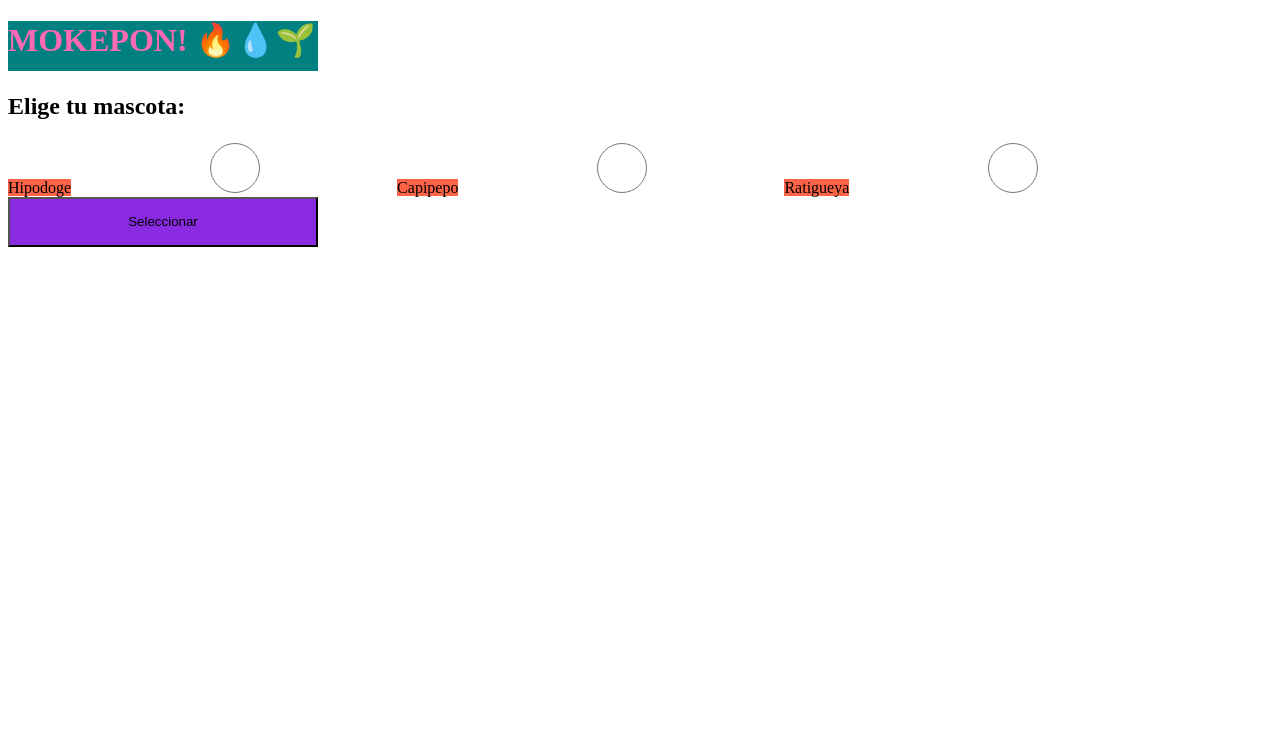
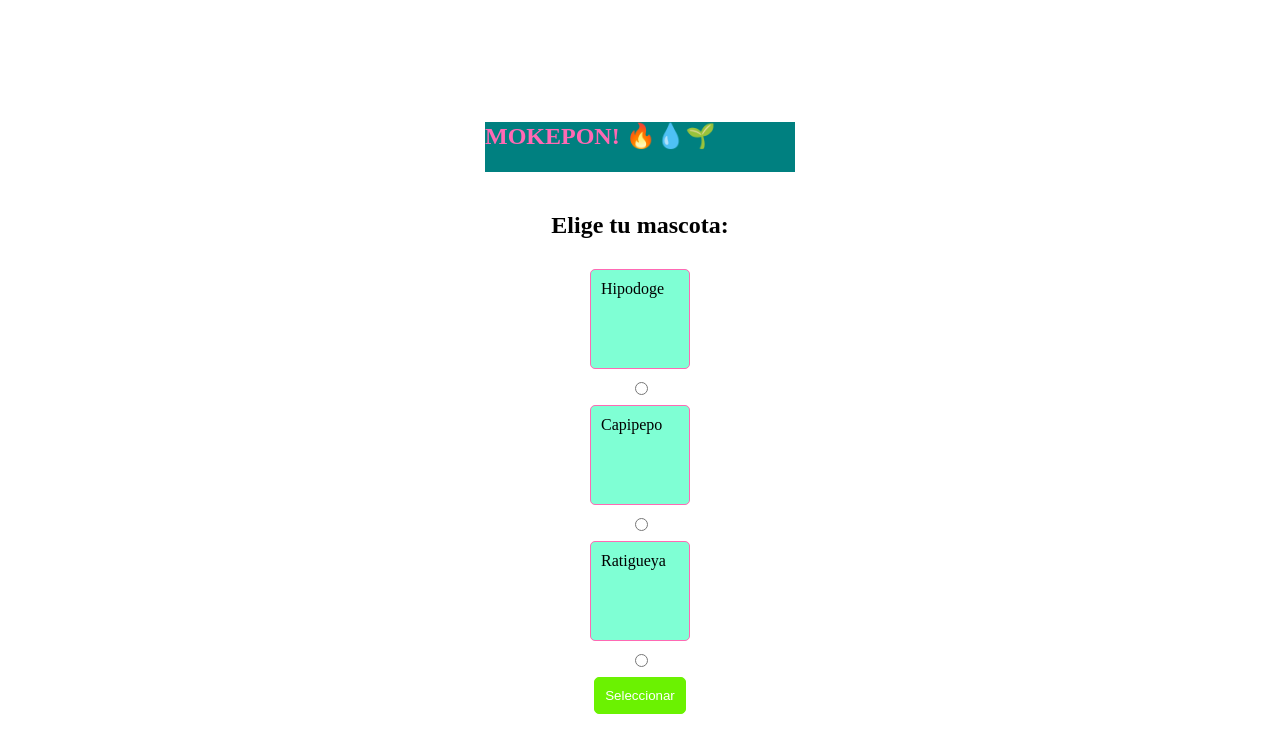
Before and after one commit to santiagodevco/ProgramacionBasica, a plain HTML site: page programar/mokepon.html in a window 1280 px wide. Drawn offline with Linux system fonts and the light colour scheme.

Commit message:
Se agregan primeros estilos css

```diff
--- a/programar/mokepon.html
+++ b/programar/mokepon.html
@@ -9,24 +9,26 @@
     <script src="./script/mokepon.js"></script>
 </head>
 <body>
-    <h1 id="titulo" class="title">MOKEPON! 🔥💧🌱</h1>
+    <section id="seleccionar-mascota">
+        <h1 id="titulo" class="title">MOKEPON! 🔥💧🌱</h1>
 
-    <section id="seleccionar-mascota">
         <h2>Elige tu mascota: </h2>
 
-        <label for="hipodoge">Hipodoge</label>
+        <label class="tarjeta-de-mokepon" for="hipodoge">Hipodoge</label>
         <input type="radio" id="hipodoge" name="mascota">
 
-        <label for="capipepo">Capipepo</label>
+        <label class="tarjeta-de-mokepon" for="capipepo">Capipepo</label>
         <input type="radio" id="capipepo" name="mascota">
 
-        <label for="ratigueya">Ratigueya</label>
+        <label class="tarjeta-de-mokepon" for="ratigueya">Ratigueya</label>
         <input type="radio" id="ratigueya" name="mascota">
 
-        <button id="boton-mascota">Seleccionar</button>
+        <button class="boton" id="boton-mascota">Seleccionar</button>
     </section>
 
     <section id="seleccionar-ataque">
+        <h1 id="titulo" class="title">MOKEPON! 🔥💧🌱</h1>
+
         <h2>Elige tu ataque: </h2>
 
         <p>Tu mascota <span id="mascota-jugador"></span>  tiene <span id="vidas-jugador">3</span> vidas</p>
--- a/programar/styles/styles.css
+++ b/programar/styles/styles.css
@@ -5,18 +5,34 @@
     background-color: teal;
 }
 
-label{
-    background-color: tomato;
+#seleccionar-mascota{
+    height: 100vh;
+    display: flex;
+    flex-direction: column;
+    justify-content: center;
+    align-items: center;
 }
 
-input{
-    background-color: aqua;
-    width: 310px;
-    height: 50px;
+.tarjeta-de-mokepon{
+    width: 100px;
+    height: 100px;
+    background-color: aquamarine;
+    padding: 10px;
+    box-sizing: border-box;
+    margin: 10px;
+    border: 1px solid hotpink;
+    border-radius: 5px;
 }
 
-button{
-    background-color: blueviolet;
-    width: 310px;
-    height: 50px;
+.boton{
+    color: white;
+    margin-top: 10px;
+    background-color: #6BF201;
+    border: 1px solid  #6BF201;
+    padding: 10px;
+    border-radius: 5px;
 }
+
+.boton:hover{
+    box-shadow: -4px 9px 8px -3px rgba(117,117,117,1);
+}
```
